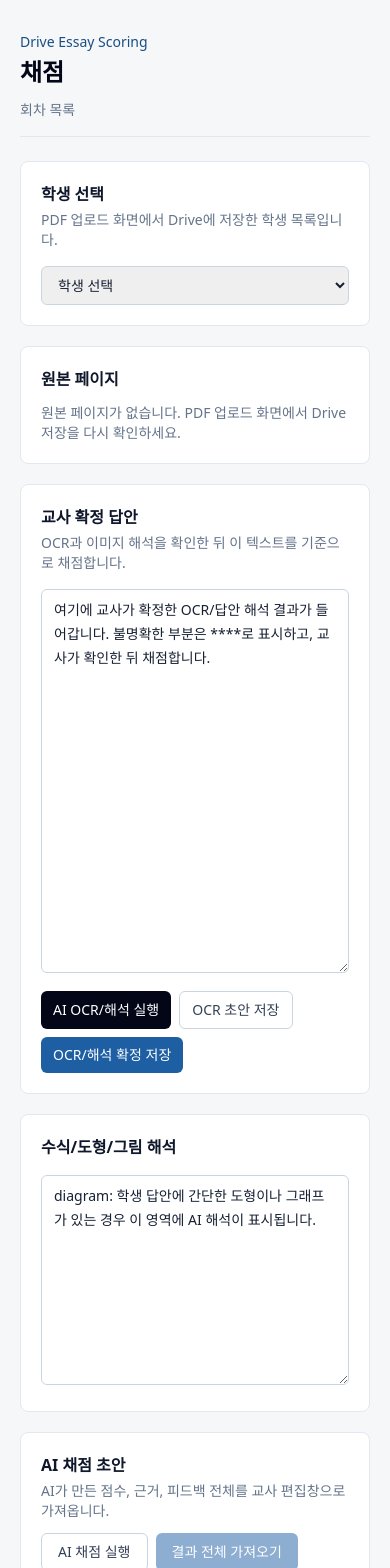
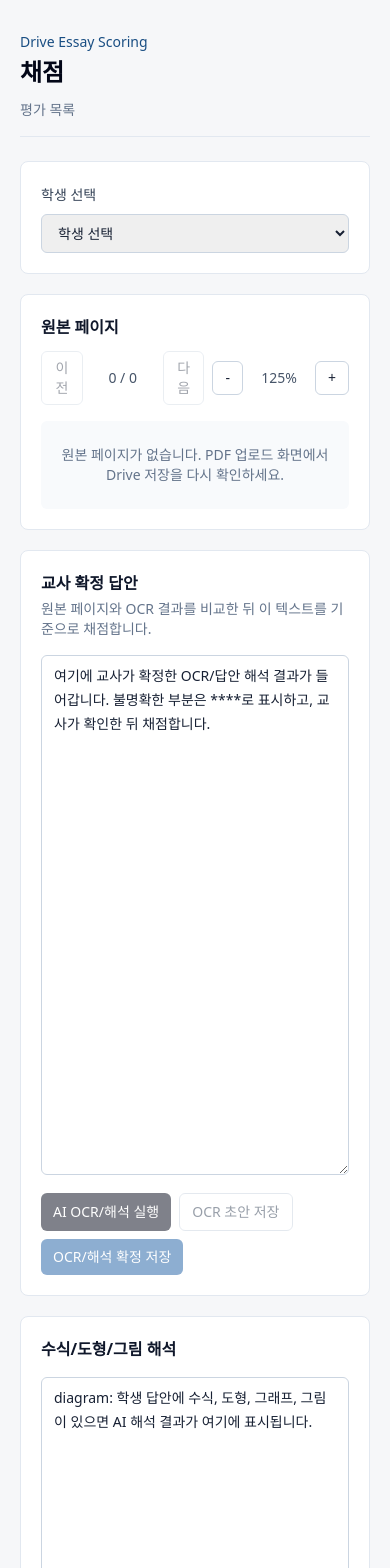
Before and after one commit to Byeongeo/drive-essay-scoring, a Next.js app: page /subjects/1/assessments/1/grade in a window 390 px wide. Shown: the top 1568 px of the page. Built offline with nearby package versions, Linux system fonts and the light colour scheme.

Commit message:
Improve grading page review and Drive auth

```diff
--- a/app/subjects/[subjectId]/assessments/[assessmentId]/grade/page.tsx
+++ b/app/subjects/[subjectId]/assessments/[assessmentId]/grade/page.tsx
@@ -28,9 +28,25 @@ import type {
 const sampleVisuals: VisualElement[] = [
   {
     kind: "diagram",
-    description: "학생 답안에 간단한 도형이나 그래프가 있는 경우 이 영역에 AI 해석이 표시됩니다.",
+    description: "학생 답안에 수식, 도형, 그래프, 그림이 있으면 AI 해석 결과가 여기에 표시됩니다.",
   },
 ];
+
+function friendlyError(err: unknown, fallback: string) {
+  const message = err instanceof Error ? err.message : fallback;
+  if (
+    message.includes("401") ||
+    message.includes("UNAUTHENTICATED") ||
+    message.includes("Invalid Credentials")
+  ) {
+    return "Google Drive 로그인이 만료되었습니다. 첫 화면에서 로그아웃 후 다시 Google Drive에 연결한 다음 저장해 주세요.";
+  }
+  return message;
+}
+
+function studentLabel(student: StudentIndexItem) {
+  return `${student.grade}-${student.classNo}-${student.studentNo} ${student.name || "이름 없음"}`;
+}
 
 export default function GradePage({
   params,
@@ -54,11 +70,14 @@ export default function GradePage({
   const [message, setMessage] = useState<string | null>(null);
   const [error, setError] = useState<string | null>(null);
   const [classIndexes, setClassIndexes] = useState<ClassIndex[]>([]);
-  const [selectedStudentFolderId, setSelectedStudentFolderId] = useState<string>("");
+  const [selectedStudentFolderId, setSelectedStudentFolderId] = useState("");
   const [selectedPageRefs, setSelectedPageRefs] = useState<DriveRef[]>([]);
+  const [selectedPageIndex, setSelectedPageIndex] = useState(0);
+  const [pageZoom, setPageZoom] = useState(125);
   const [ocrDraft, setOcrDraft] = useState<OcrDraft | null>(null);
   const [loadingClasses, setLoadingClasses] = useState(false);
   const [interpreting, setInterpreting] = useState(false);
+  const [savingOcr, setSavingOcr] = useState(false);
   const [gradingMode, setGradingMode] = useState<GradingMode>("text-only");
   const [effectiveGradingMode, setEffectiveGradingMode] = useState<GradingMode>("text-only");
 
@@ -101,6 +120,7 @@ export default function GradePage({
         if (firstDriveStudent) {
           setSelectedStudentFolderId(firstDriveStudent.folderId);
           setSelectedPageRefs(firstDriveStudent.pageRefs ?? []);
+          setSelectedPageIndex(0);
         }
       } catch {
         // Keep local class index if Drive is unavailable.
@@ -134,6 +154,21 @@ export default function GradePage({
     [visualElements],
   );
 
+  const selectedPage = selectedPageRefs[selectedPageIndex] ?? selectedPageRefs[0];
+
+  function selectStudent(folderId: string) {
+    setSelectedStudentFolderId(folderId);
+    const student = students.find((item) => item.folderId === folderId);
+    setSelectedPageRefs(student?.pageRefs ?? []);
+    setSelectedPageIndex(0);
+    setAiResult(null);
+    setScores([]);
+    setOverallReason("");
+    setFeedback("");
+    setMessage(null);
+    setError(null);
+  }
+
   function bringAiResult() {
     if (!aiResult) return;
     setScores(aiResult.scores);
@@ -154,18 +189,14 @@ export default function GradePage({
       ) {
         throw new Error("루브릭, 시스템 프롬프트, 문제/채점기준표 첨부 중 하나는 필요합니다.");
       }
-      const modeToUse =
-        gradingMode === "auto" ? recommendedMode : gradingMode;
+      const modeToUse = gradingMode === "auto" ? recommendedMode : gradingMode;
       setEffectiveGradingMode(modeToUse);
       const answerImagesPromise =
         modeToUse === "image-assisted"
           ? Promise.all(
               selectedPageRefs.map(async (pageRef) => {
                 const image = await fileToBase64(pageRef.fileId);
-                return {
-                  ...image,
-                  name: pageRef.name,
-                };
+                return { ...image, name: pageRef.name };
               }),
             )
           : Promise.resolve([]);
@@ -212,7 +243,7 @@ export default function GradePage({
       setAiResult(result);
       setMessage("AI 채점 초안을 만들었습니다. 결과 전체 가져오기를 누르면 수정할 수 있습니다.");
     } catch (err) {
-      setError(err instanceof Error ? err.message : "AI 채점 실패");
+      setError(friendlyError(err, "AI 채점 실패"));
     } finally {
       setRunning(false);
     }
@@ -221,6 +252,7 @@ export default function GradePage({
   async function makeOcrDraft() {
     setError(null);
     setMessage(null);
+    setSavingOcr(true);
     const draft: OcrDraft = {
       text: answerText,
       maskedTokens: [],
@@ -235,7 +267,9 @@ export default function GradePage({
       });
       setMessage("ocr-draft.json을 저장했습니다.");
     } catch (err) {
-      setError(err instanceof Error ? err.message : "OCR 초안 저장 실패");
+      setError(friendlyError(err, "OCR 초안 저장 실패"));
+    } finally {
+      setSavingOcr(false);
     }
   }
 
@@ -259,7 +293,7 @@ export default function GradePage({
       if (gradingMode === "auto") setEffectiveGradingMode(nextRecommendedMode);
       setMessage("AI가 원본 페이지를 해석해 ocr-draft.json을 저장했습니다. 내용을 확인한 뒤 확정 저장하세요.");
     } catch (err) {
-      setError(err instanceof Error ? err.message : "AI OCR/해석 실패");
+      setError(friendlyError(err, "AI OCR/해석 실패"));
     } finally {
       setInterpreting(false);
     }
@@ -268,6 +302,7 @@ export default function GradePage({
   async function confirmOcr() {
     setError(null);
     setMessage(null);
+    setSavingOcr(true);
     try {
       if (!selectedStudentFolderId) throw new Error("학생을 먼저 선택하세요.");
       const confirmed = {
@@ -283,7 +318,9 @@ export default function GradePage({
       });
       setMessage("ocr-confirmed.json을 저장했습니다.");
     } catch (err) {
-      setError(err instanceof Error ? err.message : "OCR 확정 저장 실패");
+      setError(friendlyError(err, "OCR 확정 저장 실패"));
+    } finally {
+      setSavingOcr(false);
     }
   }
 
@@ -295,6 +332,7 @@ export default function GradePage({
         throw new Error("저장할 학생을 선택하세요. PDF 업로드 화면에서 먼저 Drive 저장을 해야 학생 목록이 생깁니다.");
       }
       const finalGrading = {
+        gradingMode: effectiveGradingMode,
         scores,
         totalScore: total,
         overallReason,
@@ -332,101 +370,150 @@ export default function GradePage({
       setClassIndexes(nextClasses);
       setMessage("선택한 학생 폴더에 ai-grading.json/final-grading.json을 저장했습니다.");
     } catch (err) {
-      setError(err instanceof Error ? err.message : "최종 저장 실패");
+      setError(friendlyError(err, "최종 저장 실패"));
     }
   }
 
   return (
-    <main className="mx-auto max-w-7xl px-5 py-8">
+    <main className="mx-auto max-w-[1800px] px-5 py-8">
       <AppHeader
         title="채점"
         backHref={`/subjects/${params.subjectId}/assessments`}
-        backLabel="회차 목록"
+        backLabel="평가 목록"
       />
 
-      <div className="grid gap-5 xl:grid-cols-[420px_1fr]">
+      <div className="grid gap-5 2xl:grid-cols-[minmax(680px,1.1fr)_minmax(560px,0.9fr)]">
         <section className="space-y-5">
           <div className="rounded-lg border border-slate-200 bg-white p-5">
-            <h2 className="text-base font-semibold text-slate-900">학생 선택</h2>
-            <p className="mt-1 text-sm text-slate-500">
-              PDF 업로드 화면에서 Drive에 저장한 학생 목록입니다.
-            </p>
+            <div className="flex flex-col gap-3 lg:flex-row lg:items-end">
+              <label className="block flex-1">
+                <span className="text-sm font-medium text-slate-700">학생 선택</span>
                 <select
                   value={selectedStudentFolderId}
-              onChange={(event) => {
-                const folderId = event.target.value;
-                setSelectedStudentFolderId(folderId);
-                const student = students.find((item) => item.folderId === folderId);
-                setSelectedPageRefs(student?.pageRefs ?? []);
-              }}
-              className="mt-4 w-full rounded-md border border-slate-300 px-3 py-2 text-sm"
+                  onChange={(event) => selectStudent(event.target.value)}
+                  className="mt-2 w-full rounded-md border border-slate-300 px-3 py-2 text-sm"
                 >
                   <option value="">학생 선택</option>
                   {students.map((student) => (
                     <option key={student.folderId} value={student.folderId}>
-                  {student.grade}학년 {student.classNo}반 {student.studentNo}번 {student.name || "이름 없음"}
+                      {studentLabel(student)}
                     </option>
                   ))}
                 </select>
-            {loadingClasses && <p className="mt-2 text-xs text-slate-500">Drive 학생 목록 불러오는 중</p>}
+              </label>
               {selectedStudent && (
-              <p className="mt-2 text-xs text-slate-500">
-                선택: {selectedStudent.grade}학년 {selectedStudent.classNo}반 {selectedStudent.studentNo}번 {selectedStudent.name}
+                <p className="rounded-md bg-slate-50 px-3 py-2 text-sm text-slate-600">
+                  선택: {studentLabel(selectedStudent)}
+                </p>
+              )}
+            </div>
+            {loadingClasses && (
+              <p className="mt-2 text-xs text-slate-500">Drive 학생 목록을 불러오는 중입니다.</p>
+            )}
+          </div>
+
+          <div className="rounded-lg border border-slate-200 bg-white p-5">
+            <div className="flex flex-wrap items-center justify-between gap-3">
+              <h2 className="text-base font-semibold text-slate-900">원본 페이지</h2>
+              <div className="flex items-center gap-2 text-sm">
+                <button
+                  type="button"
+                  onClick={() => setSelectedPageIndex((value) => Math.max(0, value - 1))}
+                  disabled={selectedPageIndex === 0}
+                  className="rounded-md border border-slate-300 px-3 py-1.5 disabled:opacity-40"
+                >
+                  이전
+                </button>
+                <span className="min-w-16 text-center text-slate-600">
+                  {selectedPageRefs.length ? selectedPageIndex + 1 : 0} / {selectedPageRefs.length}
+                </span>
+                <button
+                  type="button"
+                  onClick={() =>
+                    setSelectedPageIndex((value) =>
+                      Math.min(selectedPageRefs.length - 1, value + 1),
+                    )
+                  }
+                  disabled={selectedPageIndex >= selectedPageRefs.length - 1}
+                  className="rounded-md border border-slate-300 px-3 py-1.5 disabled:opacity-40"
+                >
+                  다음
+                </button>
+                <button
+                  type="button"
+                  onClick={() => setPageZoom((value) => Math.max(75, value - 25))}
+                  className="rounded-md border border-slate-300 px-3 py-1.5"
+                >
+                  -
+                </button>
+                <span className="min-w-14 text-center text-slate-600">{pageZoom}%</span>
+                <button
+                  type="button"
+                  onClick={() => setPageZoom((value) => Math.min(250, value + 25))}
+                  className="rounded-md border border-slate-300 px-3 py-1.5"
+                >
+                  +
+                </button>
+              </div>
+            </div>
+            {selectedPage ? (
+              <div className="mt-4 h-[72vh] min-h-[620px] overflow-auto rounded-md border border-slate-200 bg-slate-100 p-4">
+                <div className="mx-auto" style={{ width: `${pageZoom}%`, minWidth: "640px" }}>
+                  {/* eslint-disable-next-line @next/next/no-img-element */}
+                  <img
+                    src={`/api/drive/file/${selectedPage.fileId}`}
+                    alt={selectedPage.name}
+                    className="w-full rounded border border-slate-300 bg-white shadow-sm"
+                  />
+                  <p className="mt-2 text-xs text-slate-500">{selectedPage.name}</p>
+                </div>
+              </div>
+            ) : (
+              <p className="mt-4 rounded-md bg-slate-50 px-3 py-6 text-center text-sm text-slate-500">
+                원본 페이지가 없습니다. PDF 업로드 화면에서 Drive 저장을 다시 확인하세요.
               </p>
             )}
           </div>
 
           <div className="rounded-lg border border-slate-200 bg-white p-5">
-            <h2 className="text-base font-semibold text-slate-900">원본 페이지</h2>
-            {selectedPageRefs.length === 0 ? (
-              <p className="mt-3 text-sm text-slate-500">
-                원본 페이지가 없습니다. PDF 업로드 화면에서 Drive 저장을 다시 확인하세요.
+            <div className="flex items-start justify-between gap-3">
+              <div>
+                <h2 className="text-base font-semibold text-slate-900">교사 확정 답안</h2>
+                <p className="mt-1 text-sm text-slate-500">
+                  원본 페이지와 OCR 결과를 비교한 뒤 이 텍스트를 기준으로 채점합니다.
                 </p>
-            ) : (
-              <div className="mt-4 flex gap-3 overflow-x-auto pb-2">
-                {selectedPageRefs.map((pageRef) => (
-                  <div key={pageRef.fileId} className="w-40 shrink-0">
-                    {/* eslint-disable-next-line @next/next/no-img-element */}
-                    <img
-                      src={`/api/drive/file/${pageRef.fileId}`}
-                      alt={pageRef.name}
-                      className="h-56 w-40 rounded border border-slate-200 object-contain"
-                    />
-                    <p className="mt-1 truncate text-xs text-slate-500">{pageRef.name}</p>
               </div>
-                ))}
-              </div>
+              {ocrDraft && (
+                <span className="rounded-md bg-green-50 px-2 py-1 text-xs font-medium text-green-700">
+                  OCR 초안 있음
+                </span>
               )}
             </div>
-
-          <div className="rounded-lg border border-slate-200 bg-white p-5">
-            <h2 className="text-base font-semibold text-slate-900">교사 확정 답안</h2>
-            <p className="mt-1 text-sm text-slate-500">
-              OCR과 이미지 해석을 확인한 뒤 이 텍스트를 기준으로 채점합니다.
-            </p>
             <textarea
               value={answerText}
               onChange={(event) => setAnswerText(event.target.value)}
-              rows={14}
-              className="mt-4 min-h-96 w-full rounded-md border border-slate-300 px-3 py-2 text-sm leading-6"
+              rows={18}
+              className="mt-4 min-h-[520px] w-full rounded-md border border-slate-300 px-3 py-2 text-sm leading-6"
             />
             <div className="mt-3 flex flex-wrap gap-2">
               <button
                 onClick={() => void runAiInterpretation()}
-                disabled={interpreting}
+                disabled={interpreting || !selectedStudentFolderId}
                 className="rounded-md bg-slate-950 px-3 py-2 text-sm font-medium text-white hover:bg-slate-800 disabled:opacity-50"
               >
                 {interpreting ? "AI 해석 중" : "AI OCR/해석 실행"}
               </button>
               <button
                 onClick={() => void makeOcrDraft()}
-                className="rounded-md border border-slate-300 px-3 py-2 text-sm font-medium text-slate-700 hover:bg-slate-50"
+                disabled={savingOcr || !selectedStudentFolderId}
+                className="rounded-md border border-slate-300 px-3 py-2 text-sm font-medium text-slate-700 hover:bg-slate-50 disabled:opacity-50"
               >
                 OCR 초안 저장
               </button>
               <button
                 onClick={() => void confirmOcr()}
-                className="rounded-md bg-brand-600 px-3 py-2 text-sm font-medium text-white hover:bg-brand-700"
+                disabled={savingOcr || !selectedStudentFolderId}
+                className="rounded-md bg-brand-600 px-3 py-2 text-sm font-medium text-white hover:bg-brand-700 disabled:opacity-50"
               >
                 OCR/해석 확정 저장
               </button>
@@ -457,7 +544,7 @@ export default function GradePage({
               <div>
                 <h2 className="text-base font-semibold text-slate-900">AI 채점 초안</h2>
                 <p className="mt-1 text-sm text-slate-500">
-                  AI가 만든 점수, 근거, 피드백 전체를 교사 편집창으로 가져옵니다.
+                  AI가 만든 점수, 근거, 피드백 전체를 교사 편집창으로 가져올 수 있습니다.
                 </p>
               </div>
               <div className="flex gap-2">
@@ -490,7 +577,8 @@ export default function GradePage({
               </select>
               <p className="mt-2 text-xs text-slate-500">
                 현재 추천: {recommendedMode === "image-assisted" ? "이미지 포함 채점" : "텍스트 기반 채점"}
-                {gradingMode === "auto" && ` · 실제 적용: ${effectiveGradingMode === "image-assisted" ? "이미지 포함" : "텍스트 기반"}`}
+                {gradingMode === "auto" &&
+                  ` · 실제 적용: ${effectiveGradingMode === "image-assisted" ? "이미지 포함" : "텍스트 기반"}`}
               </p>
             </div>
             {aiResult && (
@@ -577,14 +665,14 @@ export default function GradePage({
             </label>
 
             {(message || error) && (
-              <p className={`mt-4 text-sm ${error ? "text-red-600" : "text-green-700"}`}>
+              <p className={`mt-4 whitespace-pre-wrap text-sm ${error ? "text-red-600" : "text-green-700"}`}>
                 {error || message}
               </p>
             )}
 
             <div className="mt-5 flex justify-end">
               <button
-                onClick={saveFinal}
+                onClick={() => void saveFinal()}
                 className="rounded-md bg-slate-950 px-5 py-2 text-sm font-medium text-white hover:bg-slate-800"
               >
                 최종 저장
--- a/types/next-auth.d.ts
+++ b/types/next-auth.d.ts
@@ -3,11 +3,15 @@ import "next-auth";
 declare module "next-auth" {
   interface Session {
     accessToken?: string;
+    error?: string;
   }
 }
 
 declare module "next-auth/jwt" {
   interface JWT {
     accessToken?: string;
+    refreshToken?: string;
+    accessTokenExpires?: number;
+    error?: string;
   }
 }
```
Also changed, not shown: lib/auth.ts (+45 -1 lines). Lines whose indentation alone changed are shown as unchanged.
